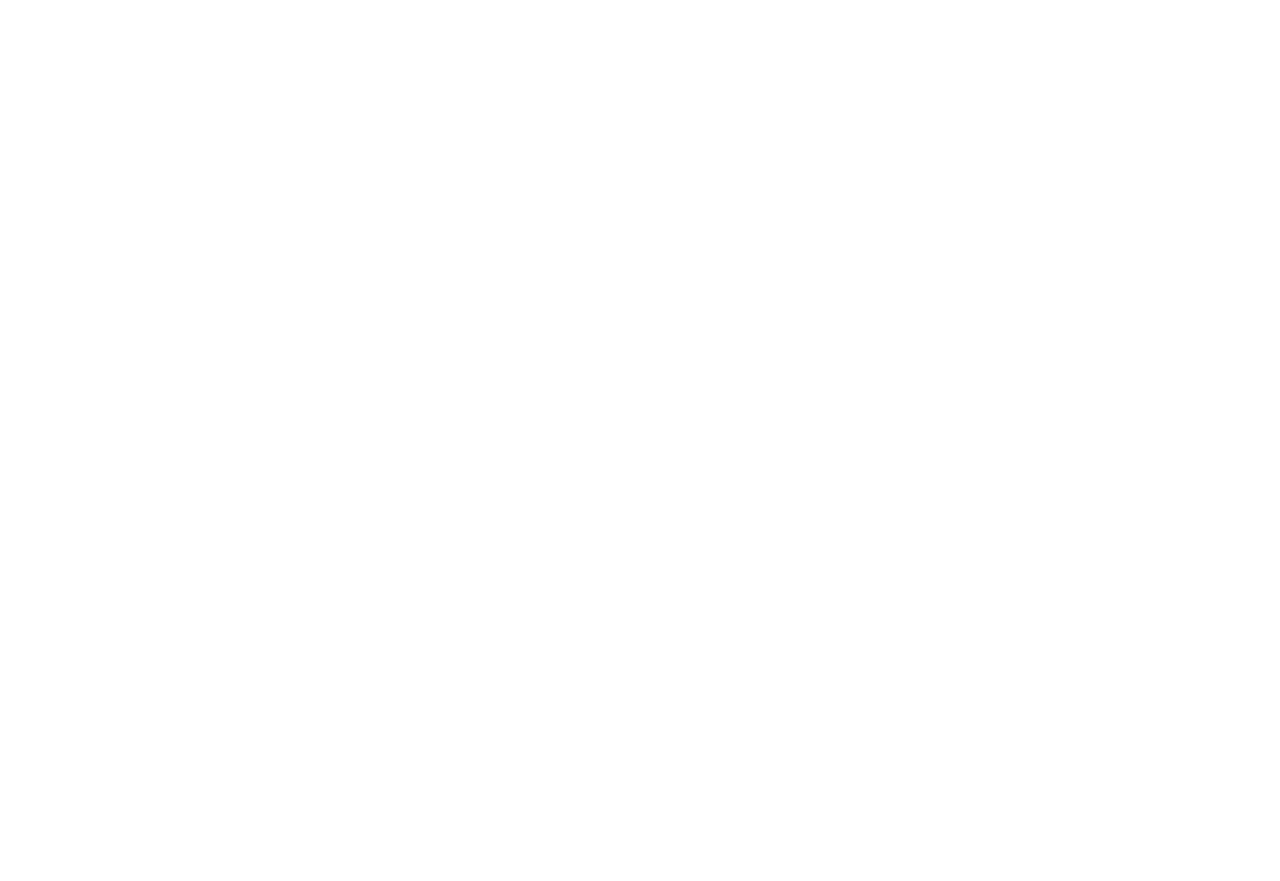
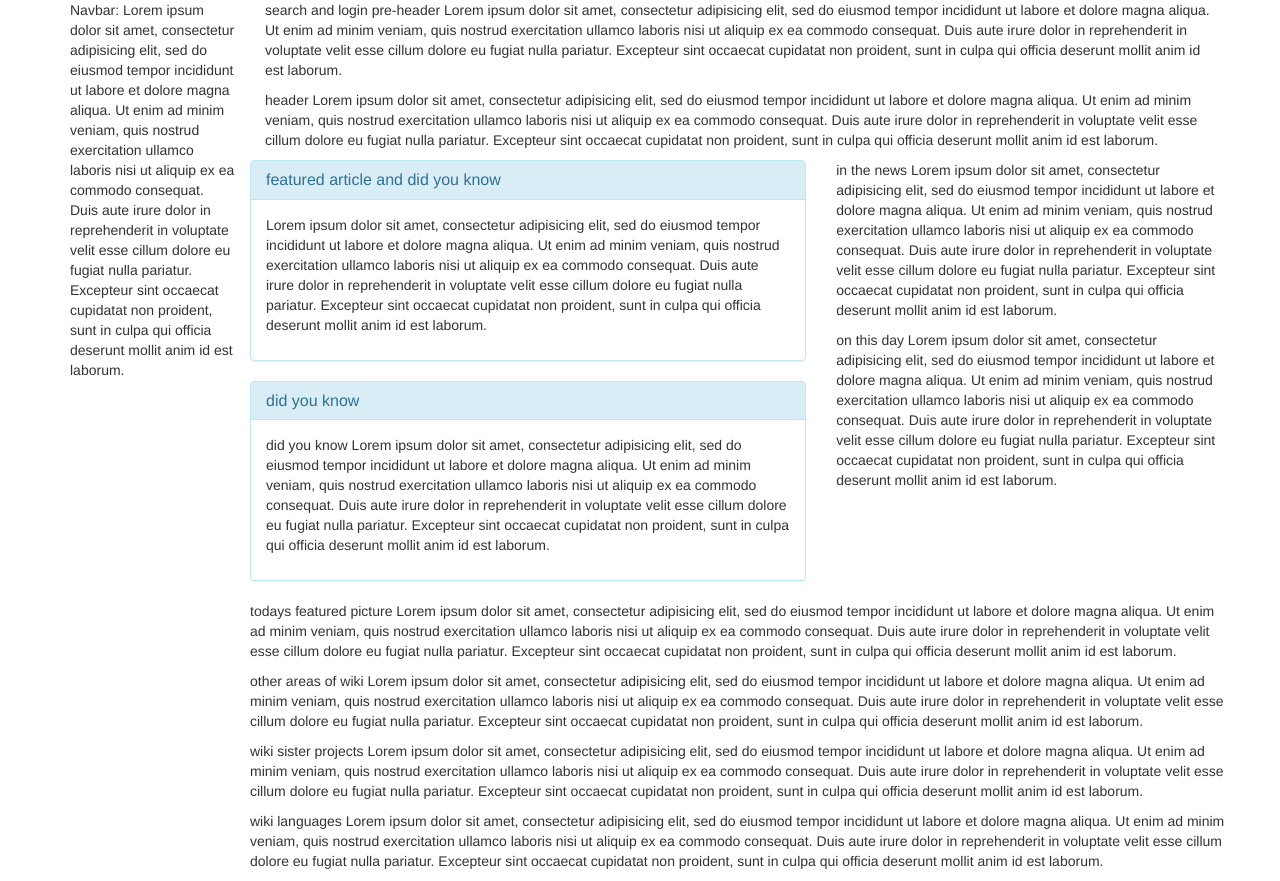
Before and after one commit to skillitzimberg/wikipedia, a plain HTML site: page index.html in a window 1280 px wide. Before the commit the page ends 800 px from the top, so only its background shows below. Drawn offline with Linux system fonts and the light colour scheme.

Commit message:
add two bootstrap panels. small victories.

```diff
--- a/index.html
+++ b/index.html
@@ -9,63 +9,91 @@
   <body>
     <div class="container" name="site container">
       <div class="row" name="nav bar and all content">
-        <div class="nav" name='nav bar'>
+        <div class="col-xs-2" name='nav bar'>
+          <p>Navbar: Lorem ipsum dolor sit amet, consectetur adipisicing elit, sed do eiusmod tempor incididunt ut labore et dolore magna aliqua. Ut enim ad minim veniam, quis nostrud exercitation ullamco laboris nisi ut aliquip ex ea commodo consequat. Duis aute irure dolor in reprehenderit in voluptate velit esse cillum dolore eu fugiat nulla pariatur. Excepteur sint occaecat cupidatat non proident, sunt in culpa qui officia deserunt mollit anim id est laborum.</p>
+        </div>
 
-        </div>
-        <div class="all page content">
+        <div class="col-xs-10">
           <div class="row">
-            <div class="col-md-12" name='search and login pre-header'>
+            <div class="col-xs-12" name='search and login pre-header'>
+              <p>search and login pre-header Lorem ipsum dolor sit amet, consectetur adipisicing elit, sed do eiusmod tempor incididunt ut labore et dolore magna aliqua. Ut enim ad minim veniam, quis nostrud exercitation ullamco laboris nisi ut aliquip ex ea commodo consequat. Duis aute irure dolor in reprehenderit in voluptate velit esse cillum dolore eu fugiat nulla pariatur. Excepteur sint occaecat cupidatat non proident, sunt in culpa qui officia deserunt mollit anim id est laborum.</p>
+            </div>
 
+            <div class="col-xs-12" name='header'>
+              <p>header Lorem ipsum dolor sit amet, consectetur adipisicing elit, sed do eiusmod tempor incididunt ut labore et dolore magna aliqua. Ut enim ad minim veniam, quis nostrud exercitation ullamco laboris nisi ut aliquip ex ea commodo consequat. Duis aute irure dolor in reprehenderit in voluptate velit esse cillum dolore eu fugiat nulla pariatur. Excepteur sint occaecat cupidatat non proident, sunt in culpa qui officia deserunt mollit anim id est laborum.</p>
             </div>
-            <div class="col-md-12" name='header'>
 
-            </div>
             <div class="row">
-              <div class="col-md-7" name='featured article and did you know'>
+              <div class="col-xs-7" name='featured article and did you know'>
+
                 <div class="row">
-                  <div class="col-md-12" name='featured article'>
-
-                  </div>
-                  <div class="row">
-                    <div class="col-md-12" name='did you know'>
-
+                  <div class="col-xs-12" name='featured article'>
+                    <div class="panel panel-info">
+                      <div class="panel-heading">
+                        <h3 class="panel-title">featured article and did you know</h3>
+                      </div>
+                      <div class="panel-body">
+                        <p>Lorem ipsum dolor sit amet, consectetur adipisicing elit, sed do eiusmod tempor incididunt ut labore et dolore magna aliqua. Ut enim ad minim veniam, quis nostrud exercitation ullamco laboris nisi ut aliquip ex ea commodo consequat. Duis aute irure dolor in reprehenderit in voluptate velit esse cillum dolore eu fugiat nulla pariatur. Excepteur sint occaecat cupidatat non proident, sunt in culpa qui officia deserunt mollit anim id est laborum.</p>
+                      </div>
                     </div>
                   </div>
                 </div>
+
+                  <div class="row">
+                    <div class="col-xs-12" name='did you know'>
+                      <div class="panel panel-info">
+                        <div class="panel-heading">
+                          <h3 class="panel-title">did you know</h3>
+                        </div>
+                        <div class="panel-body">
+                          <p>did you know Lorem ipsum dolor sit amet, consectetur adipisicing elit, sed do eiusmod tempor incididunt ut labore et dolore magna aliqua. Ut enim ad minim veniam, quis nostrud exercitation ullamco laboris nisi ut aliquip ex ea commodo consequat. Duis aute irure dolor in reprehenderit in voluptate velit esse cillum dolore eu fugiat nulla pariatur. Excepteur sint occaecat cupidatat non proident, sunt in culpa qui officia deserunt mollit anim id est laborum.</p>
+                        </div>
+                      </div>
+                    </div>
+                  </div>
+
+
               </div>
-              <div class="col-md-5" name='in the news, on this day'>
+
+              <div class="col-xs-5" name='in the news, on this day'>
                 <div class="row">
-                  <div class="col-md-12" name='in the news'>
-
+                  <div class="col-xs-12" name='in the news'>
+                    <p>in the news Lorem ipsum dolor sit amet, consectetur adipisicing elit, sed do eiusmod tempor incididunt ut labore et dolore magna aliqua. Ut enim ad minim veniam, quis nostrud exercitation ullamco laboris nisi ut aliquip ex ea commodo consequat. Duis aute irure dolor in reprehenderit in voluptate velit esse cillum dolore eu fugiat nulla pariatur. Excepteur sint occaecat cupidatat non proident, sunt in culpa qui officia deserunt mollit anim id est laborum.</p>
                   </div>
                 </div>
+
                 <div class="row">
-                  <div class="col-md-12" name='on this day'>
-
+                  <div class="col-xs-12" name='on this day'>
+                    <p>on this day Lorem ipsum dolor sit amet, consectetur adipisicing elit, sed do eiusmod tempor incididunt ut labore et dolore magna aliqua. Ut enim ad minim veniam, quis nostrud exercitation ullamco laboris nisi ut aliquip ex ea commodo consequat. Duis aute irure dolor in reprehenderit in voluptate velit esse cillum dolore eu fugiat nulla pariatur. Excepteur sint occaecat cupidatat non proident, sunt in culpa qui officia deserunt mollit anim id est laborum.</p>
                   </div>
                 </div>
               </div>
             </div>
+
             <div class="row">
-              <div class="col-md-12" name='todays featured picture'>
-
+              <div class="col-xs-12" name='todays featured picture'>
+                <p>todays featured picture Lorem ipsum dolor sit amet, consectetur adipisicing elit, sed do eiusmod tempor incididunt ut labore et dolore magna aliqua. Ut enim ad minim veniam, quis nostrud exercitation ullamco laboris nisi ut aliquip ex ea commodo consequat. Duis aute irure dolor in reprehenderit in voluptate velit esse cillum dolore eu fugiat nulla pariatur. Excepteur sint occaecat cupidatat non proident, sunt in culpa qui officia deserunt mollit anim id est laborum.</p>
               </div>
             </div>
+
             <div class="row">
-              <div class="col-md-12" name='other areas of wiki'>
-
+              <div class="col-xs-12" name='other areas of wiki'>
+                <p>other areas of wiki Lorem ipsum dolor sit amet, consectetur adipisicing elit, sed do eiusmod tempor incididunt ut labore et dolore magna aliqua. Ut enim ad minim veniam, quis nostrud exercitation ullamco laboris nisi ut aliquip ex ea commodo consequat. Duis aute irure dolor in reprehenderit in voluptate velit esse cillum dolore eu fugiat nulla pariatur. Excepteur sint occaecat cupidatat non proident, sunt in culpa qui officia deserunt mollit anim id est laborum.</p>
               </div>
             </div>
+
             <div class="row">
-              <div class="col-md-12" name='wiki sister projects'>
-
+              <div class="col-xs-12" name='wiki sister projects'>
+                <p>wiki sister projects Lorem ipsum dolor sit amet, consectetur adipisicing elit, sed do eiusmod tempor incididunt ut labore et dolore magna aliqua. Ut enim ad minim veniam, quis nostrud exercitation ullamco laboris nisi ut aliquip ex ea commodo consequat. Duis aute irure dolor in reprehenderit in voluptate velit esse cillum dolore eu fugiat nulla pariatur. Excepteur sint occaecat cupidatat non proident, sunt in culpa qui officia deserunt mollit anim id est laborum.</p>
               </div>
             </div>
+
             <div class="row">
-              <div class="col-md-12" name='wiki languages'>
-
+              <div class="col-xs-12" name='wiki languages'>
+                <p>wiki languages Lorem ipsum dolor sit amet, consectetur adipisicing elit, sed do eiusmod tempor incididunt ut labore et dolore magna aliqua. Ut enim ad minim veniam, quis nostrud exercitation ullamco laboris nisi ut aliquip ex ea commodo consequat. Duis aute irure dolor in reprehenderit in voluptate velit esse cillum dolore eu fugiat nulla pariatur. Excepteur sint occaecat cupidatat non proident, sunt in culpa qui officia deserunt mollit anim id est laborum.</p>
               </div>
             </div>
+
           </div>
         </div>
       </div>
```
